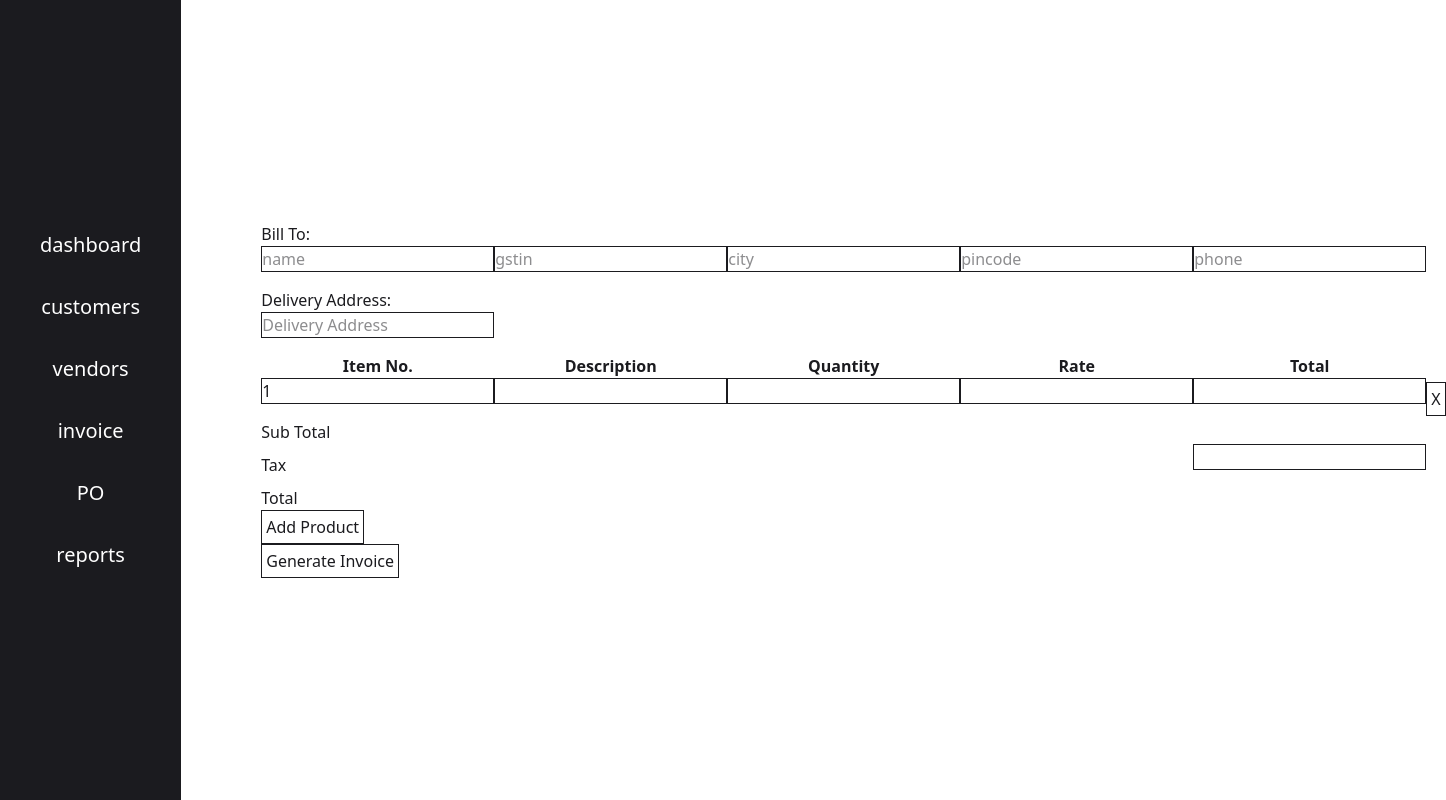
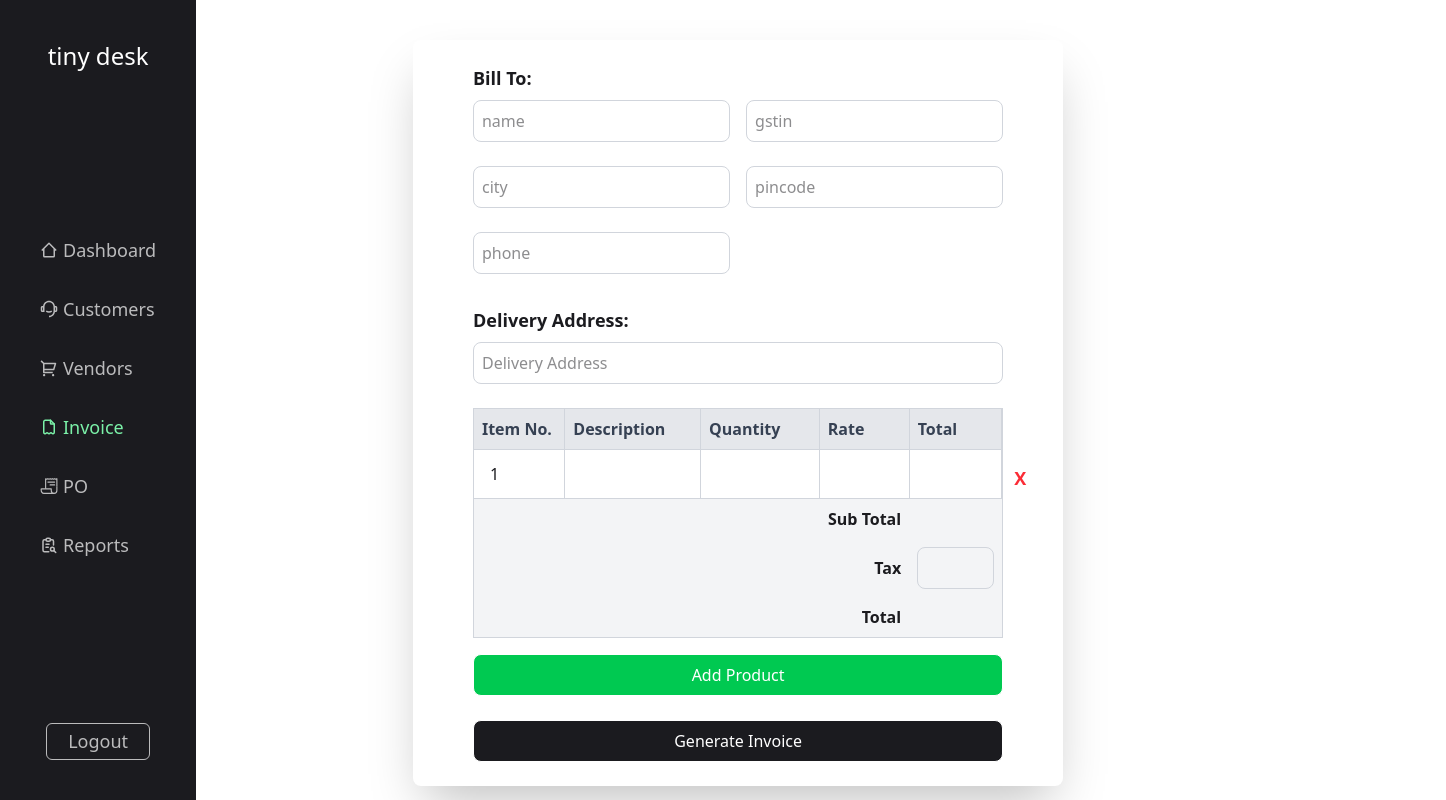
Before and after one commit to CholarajuAditya/tiny_desk, a React (Vite) app in the folder client/: page /user/invoice in a window 1280 px wide. Shown: the whole page, 1446 px wide, since content can reach past the window. Built offline with nearby package versions, Linux system fonts and the light colour scheme; sample sign-in values are in the browser's storage.

Commit message:
po & invoice styling done

```diff
--- a/client/src/components/home/Dashboard.jsx
+++ b/client/src/components/home/Dashboard.jsx
@@ -1,11 +1,11 @@
 import { useEffect, useState } from 'react'
-import {NavLink} from "react-router-dom"
+import { NavLink } from "react-router-dom"
 import axios from "axios"
+import { IoPersonCircleOutline } from "react-icons/io5";
 
 const Dashboard = () => {
     const [monthlyReport, setMonthlyReport] = useState({})
 
-    useEffect(() => {
     const getMonthlyReport = async() => {
         try {
             const token = localStorage.getItem("token")
@@ -24,13 +24,13 @@ const Dashboard = () => {
         }
     }
 
+    useEffect(() => {
         getMonthlyReport()
     }, [])
 
     return (
-        <>
-            <div>Dashboard</div>
-            <NavLink className="mx-20" to="/user/profile">profile</NavLink>
+        <div className="flex flex-col justify-center items-center relative w-[100%] h-screen">
+            <NavLink className="text-4xl absolute top-8 right-8 hover:scale-110 duration-300" to="/user/profile"><IoPersonCircleOutline /></NavLink>
             {
                 monthlyReport && Object.keys(monthlyReport).length > 0 ? (
                     Object.keys(monthlyReport).map((key, index) => (
@@ -40,7 +40,7 @@ const Dashboard = () => {
                     <p>Loading report...</p>
                 )
             }
-        </>
+        </div>
     )
 }
 
--- a/client/src/components/home/Invoice.jsx
+++ b/client/src/components/home/Invoice.jsx
@@ -146,67 +146,62 @@ function Invoice() {
     };
 
     return (
-        <form method="post" onSubmit={downloadInvoice}>
-            <div className="customer-details">
-                <div className="billTo-details">
-                    <h5>Bill To:</h5>
-                    {Object.entries(invoiceData.billTo).map(([key, value]) => (
-                        <input type="text" key={key} name={key} onChange={(e) => handleChange(e, "billTo", key)} value={value} placeholder={key} />
-                    ))}
+        <form method="post" onSubmit={downloadInvoice} className="flex flex-col bg-white shadow-2xl rounded-lg p-6 px-15 w-[60%] mx-auto mt-10">
+            <div className="space-y-6">
+                <div>
+                    <h5 className="text-lg font-semibold">Bill To:</h5>
+                    <div className="grid grid-cols-2 gap-4 mt-2">
+                        {Object.entries(invoiceData.billTo).map(([key, value]) => (
+                            <input type="text" key={key} name={key} onChange={(e) => handleChange(e, "billTo", key)} value={value} placeholder={key} className="border border-gray-300 rounded-lg p-2 mb-2 w-full" />
+                        ))}
+                    </div>
                 </div>
-                <div className="delivery-details">
-                    <h5>Delivery Address:</h5>
-                    <input type="text" name="address" onChange={(e) => handleChange(e, "deliveryTo", "address")} value={invoiceData.deliveryTo.address} placeholder="Delivery Address"/>
+                <div>
+                    <h5 className="text-lg font-semibold">Delivery Address:</h5>
+                    <input type="text" name="address" onChange={(e) => handleChange(e, "deliveryTo", "address")} value={invoiceData.deliveryTo.address} placeholder="Delivery Address" className="border border-gray-300 rounded-lg p-2 w-full mt-2" />
                 </div>
             </div>
-            <div className="product-details">
-                <table>
+            <div className="product-details mt-6">
+                <table className="w-full border-collapse border border-gray-300 rounded-lg">
                     <thead>
-                        <tr className="header">
-                            <th>Item No.</th>
-                            <th>Description</th>
-                            <th>Quantity</th>
-                            <th>Rate</th>
-                            <th>Total</th>
+                        <tr className="bg-gray-200 text-gray-700 text-left">
+                            <th className="p-2 border border-gray-300">Item No.</th>
+                            <th className="p-2 border border-gray-300">Description</th>
+                            <th className="p-2 border border-gray-300">Quantity</th>
+                            <th className="p-2 border border-gray-300">Rate</th>
+                            <th className="p-2 border border-gray-300">Total</th>
                         </tr>
                     </thead>
                     <tbody>
                         {invoiceData.products.map((product, index) => (
-                            <tr key={index}>
+                            <tr key={index} className="relative border border-gray-300">
                                 {Object.entries(product).map(([key, value]) => (
-                                    <td key={key}>
-                                        <input type="text" key={key} value={value} onChange={(e) => handleProducts(e, index, key)} />
+                                    <td key={key} className="p-2 border border-gray-300">
+                                        <input type="text" key={key} value={value} onChange={(e) => handleProducts(e, index, key)} className="px-2 py-1 w-full" />
                                     </td>
                                 ))}
-                                <td style={{ border: "none" }}>
-                                    <button type="button" onClick={() => deleteProduct(index)}>
-                                        X
-                                    </button>
-                                </td>
+                                <button type="button" onClick={() => deleteProduct(index)} className="absolute text-[18px] translate-y-[30%] ml-2 text-red-500 hover:text-red-700 font-bold border-none d">X</button>
                             </tr>
                         ))}
-                        <tr>
-                            <td colSpan="4">Sub Total</td>
-                            <td>{invoiceData.amount.subTotal}</td>
+                        <tr className="bg-gray-100">
+                            <td colSpan="4" className="p-2 text-right font-semibold">Sub Total</td>
+                            <td className="text-center p-2">{invoiceData.amount.subTotal}</td>
                         </tr>
-                        <tr>
-                            <td colSpan="4">Tax</td>
-                            <td>
-                                <input type="text" value={invoiceData.amount.tax} onChange={(e) => handleChange(e, "amount", "tax")} />
-                            </td>
+                        <tr className="bg-gray-100">
+                            <td colSpan="4" className="p-2 text-right font-semibold">Tax</td>
+                            <td className="p-2"><input type="text" value={invoiceData.amount.tax} onChange={(e) => handleChange(e, "amount", "tax")} className="border border-gray-300 rounded-lg p-2 w-full" /></td>
                         </tr>
-                        <tr>
-                            <td colSpan="4">Total</td>
-                            <td>{invoiceData.amount.total}</td>
+                        <tr className="bg-gray-100">
+                            <td colSpan="4" className="p-2 text-right font-semibold">Total</td>
+                            <td className="text-center p-2">{invoiceData.amount.total}</td>
                         </tr>
                     </tbody>
                 </table>
-                <button type="button"  onClick={addProduct}>
-                    Add Product
-                </button>
+                <button type="button" onClick={addProduct} className="bg-green-500 text-white px-4 py-2 mt-4 rounded-lg w-full hover:bg-green-600">Add Product</button>
             </div>
-            <button className="cursor-pointer" type="submit">Generate Invoice</button>
+            <button className="cursor-pointer bg-black text-white px-6 py-2 mt-6 rounded-lg hover:bg-gray-800 w-full" type="submit">Generate Invoice</button>
         </form>
+
     );
 }
 
--- a/client/src/components/home/Profile.jsx
+++ b/client/src/components/home/Profile.jsx
@@ -21,7 +21,6 @@ const Profile = () => {
     },
   )
 
-  useEffect(() => {
   const getProfile = async() => {
     setLoading(true)
     try {
@@ -55,6 +54,7 @@ const Profile = () => {
     }
   }
 
+  useEffect(() => {
     getProfile()
   }, [])
 
@@ -101,7 +101,7 @@ const Profile = () => {
   }
 
   return (
-    <>
+    <div className="flex justify-center items-center h-screen">
       {loading && <Loading/>}
       {!loading && !profileCreated && (
         <form onSubmit={createProfile}>
@@ -121,16 +121,16 @@ const Profile = () => {
         </form>
       )}
       {!loading && profileCreated && (
-        <div >
+        <div>
           { Object.entries(profileData).map( (field, index) => (
-            <div className="text-black" key={index}>{field[0]} : {field[1]}</div>
+            <div className="text-black text-xl my-5" key={index}>{field[0] === "gstin" ? field[0].toUpperCase() : field[0].charAt(0).toUpperCase() + field[0].slice(1)} : {field[1]}</div>
           ))}
           { Object.entries(addressData).map( (field, index) => (
-            <div className="text-black" key={index}>{field[0]} : {field[1]}</div>
+            <div className="text-black text-xl my-5" key={index}>{field[0].charAt(0).toUpperCase() + field[0].slice(1)} : {field[1]}</div>
           ))}
         </div>
       )}
-    </>
+    </div>
   )
 }
 
--- a/client/src/components/home/PurchaseOrder.jsx
+++ b/client/src/components/home/PurchaseOrder.jsx
@@ -124,56 +124,52 @@ function PurchaseOrder() {
     };
 
     return (
-        <form method="post" onSubmit={downloadPO}>
-            <div className="vendor-details">
-                <div className="vendor-details">
-                    <h5>Vendor:</h5>
+        <form method="post" onSubmit={downloadPO} className="flex flex-col bg-white shadow-2xl rounded-lg p-6 w-[60%] px-15 mx-auto mt-10">
+            <div className="space-y-6">
+                <div>
+                    <h5 className="text-lg font-semibold">Vendor:</h5>
+                    <div className="grid grid-cols-2 gap-4 mt-2">
                     {Object.entries(poData.vendor).map(([key, value]) => (
-                        <input type="text" key={key} name={key} onChange={(e) => handleChange(e, "vendor", key)} value={value} placeholder={key} />
+                        <input type="text" key={key} name={key} onChange={(e) => handleChange(e, "vendor", key)} value={value} placeholder={key} className="border border-gray-300 rounded-lg p-2 mb-2 w-full" />
                     ))}
+                    </div>
                 </div>
-                <div className="delivery-details">
-                    <h5>Delivery Address:</h5>
-                    <input type="text" name="address" onChange={(e) => handleChange(e, "deliveryTo", "address")} value={poData.deliveryTo.address} placeholder="Delivery Address"/>
+                <div>
+                    <h5 className="text-lg font-semibold">Delivery Address:</h5>
+                    <input type="text" name="address" onChange={(e) => handleChange(e, "deliveryTo", "address")} value={poData.deliveryTo.address} placeholder="Delivery Address" className="border border-gray-300 rounded-lg p-2 w-full mt-2" />
                 </div>
             </div>
-            <div className="product-details">
-                <table>
+            <div className="product-details mt-6">
+                <table className="w-full border-collapse border border-gray-300 rounded-lg">
                     <thead>
-                        <tr className="header">
-                            <th>Item No.</th>
-                            <th>Description</th>
-                            <th>Quantity</th>
-                            <th>Rate</th>
-                            <th>Total</th>
+                        <tr className="bg-gray-200 text-gray-700 text-left">
+                            <th className="p-2 border border-gray-300">Item No.</th>
+                            <th className="p-2 border border-gray-300">Description</th>
+                            <th className="p-2 border border-gray-300">Quantity</th>
+                            <th className="p-2 border border-gray-300">Rate</th>
+                            <th className="p-2 border border-gray-300">Total</th>
                         </tr>
                     </thead>
                     <tbody>
                         {poData.products.map((product, index) => (
-                            <tr key={index}>
-                                {Object.entries(product).map(([key, value]) => (
-                                    <td key={key}>
-                                        <input type="text" key={key} value={value} onChange={(e) => handleProducts(e, index, key)} />
-                                    </td>
-                                ))}
-                                <td style={{ border: "none" }}>
-                                    <button type="button" onClick={() => deleteProduct(index)}>
-                                        X
-                                    </button>
+                            <tr key={index} className="relative border border-gray-300">
+                            {Object.entries(product).map(([key, value]) => (
+                                <td key={key} className="p-2 border border-gray-300">
+                                    <input type="text" key={key} value={value} onChange={(e) => handleProducts(e, index, key)} className="px-2 py-1 w-full" />
                                 </td>
+                            ))}
+                             <button type="button" onClick={() => deleteProduct(index)} className="absolute text-[18px] ml-2 translate-y-[30%] text-red-500 hover:text-red-700 font-bold border-none duration-150">X</button>
                             </tr>
                         ))}
-                        <tr>
-                            <td colSpan="4">Total</td>
-                            <td>{poData.total}</td>
+                        <tr className="bg-gray-100">
+                            <td colSpan="4" className="p-2 pr-5 text-right font-semibold">Total</td>
+                            <td className="text-center p-2">{poData.total}</td>
                         </tr>
                     </tbody>
                 </table>
-                <button type="button"  onClick={addProduct}>
-                    Add Product
-                </button>
+            <button type="button" onClick={addProduct} className="bg-green-500 text-white px-4 py-2 mt-4 rounded-lg w-full hover:bg-green-600">Add Product</button>
             </div>
-            <button className="cursor-pointer" type="submit">Generate PO</button>
+            <button className="cursor-pointer bg-black text-white px-6 py-2 mt-6 rounded-lg hover:bg-gray-800 w-full" type="submit">Generate PO</button>
         </form>
     );
 }
--- a/client/src/index.css
+++ b/client/src/index.css
@@ -14,7 +14,7 @@
     }
 
     input[type="text"] {
-        @apply border mb-4 text-black
+        @apply outline-none
     }
 
     button {
@@ -55,11 +55,11 @@
 
 @layer components {
     .nav-link {
-        @apply text-[20px] text-white py-4
+        @apply text-[18px] text-white py-4 flex items-center gap-[5px] opacity-70 hover:opacity-100 duration-300 active:opacity-100
     }
 
-    .side-bar {
-        @apply flex flex-col justify-center items-center bg-black w-70 p-10
+    .btn {
+        @apply bg-black text-white rounded-md text-[18px] hover:bg-white hover:text-black duration-400 opacity-70 hover:opacity-100
     }
 }
 
--- a/client/src/pages/Home.jsx
+++ b/client/src/pages/Home.jsx
@@ -1,24 +1,65 @@
-import { NavLink, Outlet } from "react-router-dom"
+import { useEffect } from "react";
+import { NavLink, Outlet, useNavigate } from "react-router-dom";
+import { BiHomeAlt2 } from "react-icons/bi";
+import { RiCustomerService2Line, RiShoppingCart2Line } from "react-icons/ri";
+import { TbInvoice, TbReportSearch } from "react-icons/tb";
+import { IoReceiptOutline } from "react-icons/io5";
+
+const navLinks = [
+  { to: "dashboard", icon: <BiHomeAlt2 />, label: "Dashboard" },
+  { to: "customer", icon: <RiCustomerService2Line />, label: "Customers" },
+  { to: "vendor", icon: <RiShoppingCart2Line />, label: "Vendors" },
+  { to: "invoice", icon: <TbInvoice />, label: "Invoice" },
+  { to: "po", icon: <IoReceiptOutline />, label: "PO" },
+  { to: "report", icon: <TbReportSearch />, label: "Reports" },
+];
+
+const Sidebar = ({ logout }) => (
+  <div className="flex flex-col items-center bg-black max-w-60 px-10 py-10 justify-between">
+    <h1 className="text-white text-2xl">tiny desk</h1>
+    <div className="flex flex-col">
+      {navLinks.map(({ to, icon, label }) => (
+        <NavLink
+          key={to}
+          to={to}
+          className={({ isActive }) =>
+            `nav-link ${isActive ? "opacity-100 text-green-300" : ""}`
+          }
+        >
+          {icon} {label}
+        </NavLink>
+      ))}
+    </div>
+    <button onClick={logout} className="btn w-[90%]">
+      Logout
+    </button>
+  </div>
+);
 
 const Home = () => {
+  const navigate = useNavigate();
 
-  return(
-  <>
-    <div className="flex gap-20 w-[100%]">
-      <div className="side-bar">
-        <NavLink className="nav-link" to="dashboard">dashboard</NavLink>
-        <NavLink className="nav-link" to="customer">customers</NavLink>
-        <NavLink className="nav-link" to="vendor">vendors</NavLink>
-        <NavLink className="nav-link" to="invoice">invoice</NavLink>
-        <NavLink className="nav-link" to="po">PO</NavLink>
-        <NavLink className="nav-link" to="report">reports</NavLink>
-      </div>
-      <div className="flex justify-center h-screen items-center w-[100%]">
-        <Outlet/>
+  useEffect(() => {
+    if (!localStorage.getItem("token")) {
+      alert("Unauthorized access. Try logging in again.");
+      navigate("/");
+    }
+  }, [navigate]);
+
+  const logout = () => {
+    localStorage.removeItem("token");
+    alert("Logged out successfully.");
+    navigate("/");
+  };
+
+  return (
+    <div className="flex w-full">
+      <Sidebar logout={logout} />
+      <div className="h-screen w-full">
+        <Outlet />
       </div>
     </div>
-  </>
-  )
-}
+  );
+};
 
 export default Home;
```
Lines whose indentation alone changed are shown as unchanged.
